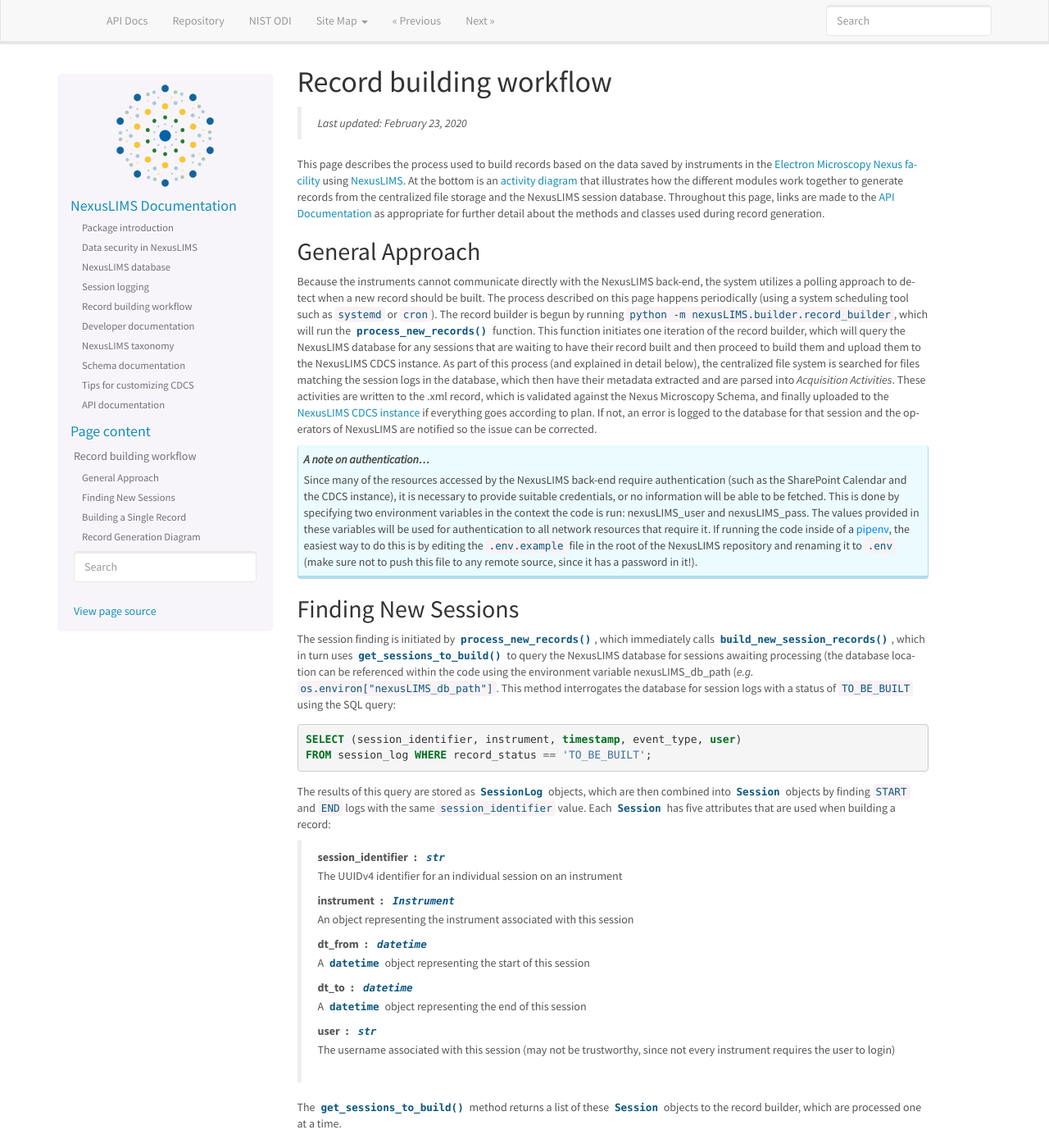
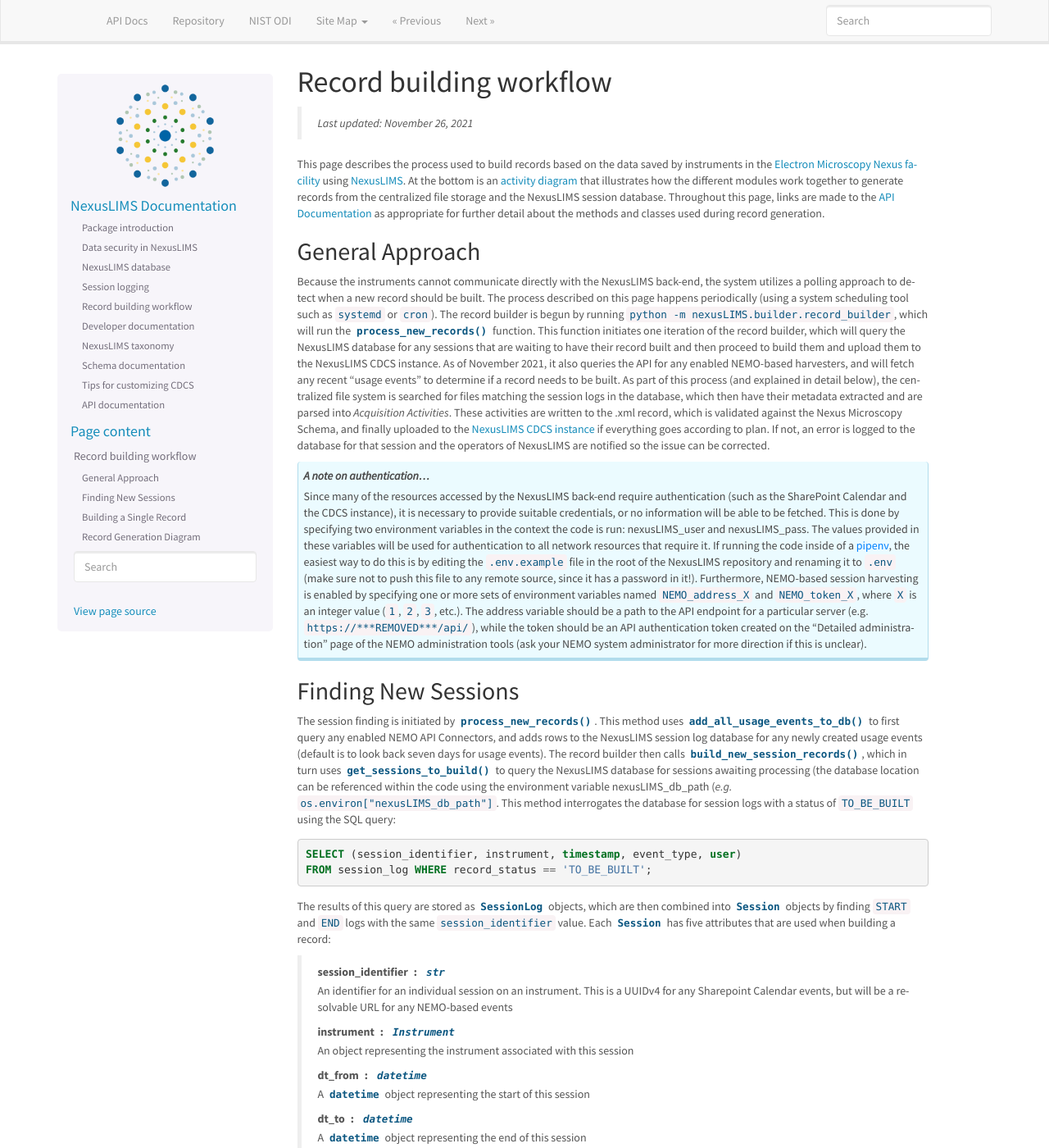
Before and after one commit to usnistgov/NexusLIMS, a Sphinx documentation site: the page built from mdcs/nexusLIMS/doc/source/record_building.rst, in a window 1280 px wide and 1400 px high. Shown: the whole window at 82% size. Built offline with Sphinx 7.4.7, drawn with Linux system fonts in a browser that asks for light colours; pages that are not in the unit, such as notebooks, are missing from menus.

Commit message:
start on updating record builder docs to document new harvesters enabled

```diff
--- a/mdcs/nexusLIMS/doc/source/record_building.rst
+++ b/mdcs/nexusLIMS/doc/source/record_building.rst
@@ -5,7 +5,7 @@
 Record building workflow
 ========================
 
-    `Last updated: February 23, 2020`
+    `Last updated: November 26, 2021`
 
 This page describes the process used to build records based on the data saved by
 instruments in the
@@ -31,6 +31,9 @@
 function initiates one iteration of the record builder, which will query the
 NexusLIMS database for any sessions that are waiting to have their record built
 and then proceed to build them and upload them to the NexusLIMS CDCS instance.
+As of November 2021, it also queries the API for any enabled NEMO-based
+harvesters, and will fetch any recent "usage events" to determine if a record
+needs to be built.
 As part of this process (and explained in detail below), the centralized file
 system is searched for files matching the session logs in the database, which
 then have their metadata extracted and are parsed into `Acquisition Activities`.
@@ -53,15 +56,26 @@
     `pipenv <https://pipenv.readthedocs.io/en/latest/>`_, the easiest way to do
     this is by editing the ``.env.example`` file in the root of the NexusLIMS
     repository and renaming it to ``.env`` (make sure not to push this file to
-    any remote source, since it has a password in it!).
+    any remote source, since it has a password in it!). Furthermore, NEMO-based
+    session harvesting is enabled by specifying one or more sets of environment
+    variables named ``NEMO_address_X`` and ``NEMO_token_X``, where ``X`` is an
+    integer value (``1``, ``2``, ``3``, etc.). The address variable should be
+    a path to the API endpoint for a particular server (e.g.
+    ``https://***REMOVED***/api/``), while the token should be an API
+    authentication token created on the "Detailed administration" page of the
+    NEMO administration tools (ask your NEMO system administrator for more
+    direction if this is unclear).
 
 
 Finding New Sessions
 ++++++++++++++++++++
 
 The session finding is initiated by
-:py:func:`~nexusLIMS.builder.record_builder.process_new_records`, which
-immediately calls
+:py:func:`~nexusLIMS.builder.record_builder.process_new_records`. This method
+uses :py:func:`~nexusLIMS.harvesters.nemo.add_all_usage_events_to_db` to first
+query any enabled NEMO API Connectors, and adds rows to the NexusLIMS session
+log database for any newly created usage events (default is to look back seven
+days for usage events). The record builder then calls
 :py:func:`~nexusLIMS.builder.record_builder.build_new_session_records`, which in
 turn uses :py:func:`~nexusLIMS.db.session_handler.get_sessions_to_build` to
 query the NexusLIMS database for sessions awaiting processing (the database
@@ -85,7 +99,9 @@
 .. _session-contents:
 
     session_identifier : :py:class:`str`
-        The UUIDv4 identifier for an individual session on an instrument
+        An identifier for an individual session on an instrument. This is a UUIDv4
+        for any Sharepoint Calendar events, but will be a resolvable URL for any
+        NEMO-based events
     instrument : :py:class:`~nexusLIMS.instruments.Instrument`
         An object representing the instrument associated with this session
     dt_from : :py:class:`~datetime.datetime`
@@ -121,6 +137,9 @@
     Execute :py:func:`~nexusLIMS.builder.record_builder.build_record` for the
     :py:class:`~nexusLIMS.instruments.Instrument` and time range specified by
     the :py:class:`~nexusLIMS.db.session_handler.Session`
+
+.. TODO: clarify multiple harvesters here
+
 2.  `(link) <querying-sharepoint_>`_
     Fetch any associated calendar information for this
     :py:class:`~nexusLIMS.db.session_handler.Session` using
```
